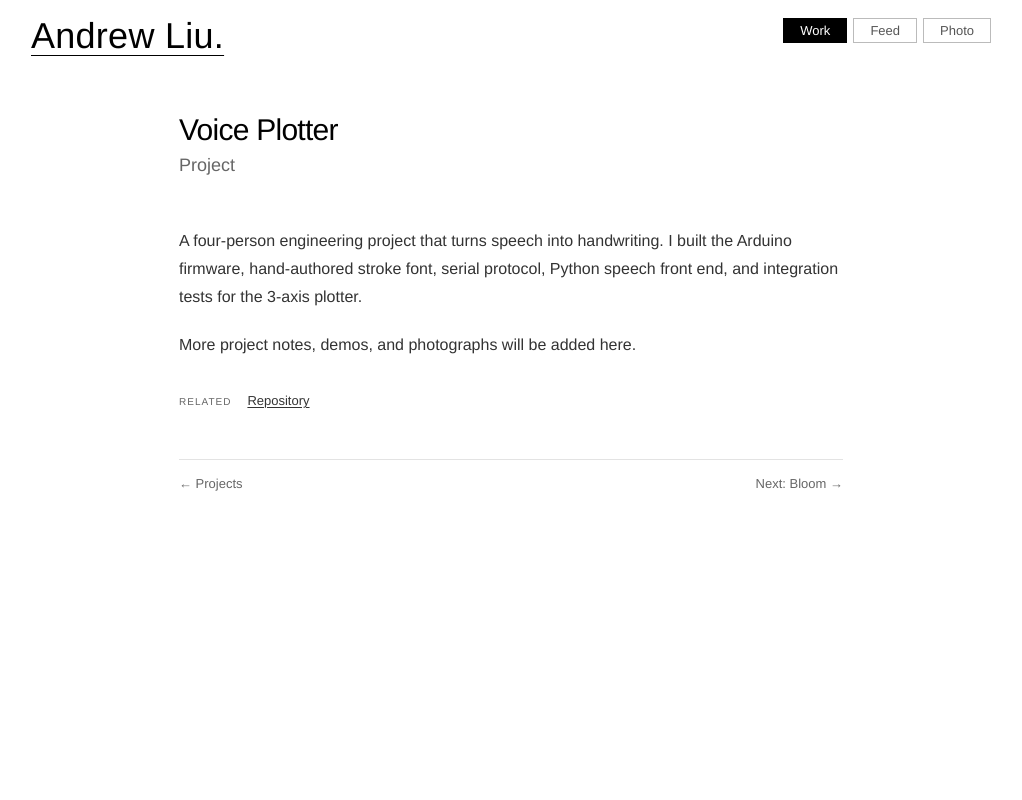
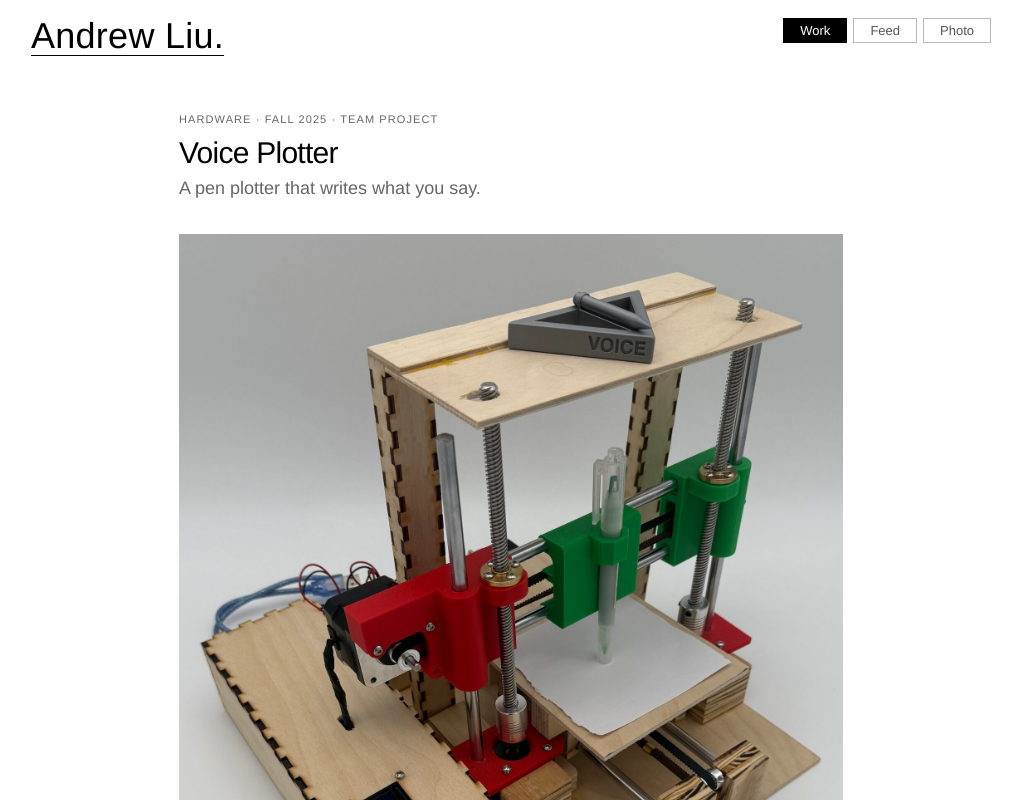
Before and after one commit to aandrx/aandrx.github.io, a Next.js app: page /projects/voice-plotter in a window 1280 px wide. Shown: the top 800 px of the page, without its empty margins (129-1151 px from the left). Built offline with nearby package versions, Linux system fonts and the light colour scheme; no server answers.

Commit message:
Promote Voice Plotter article to live project page
Render the reviewed Voice Plotter writing and imagery at the real project route, remove the temporary mock, and add live-page regression coverage.

```diff
--- a/src/app/projects/[slug]/page.tsx
+++ b/src/app/projects/[slug]/page.tsx
@@ -2,6 +2,7 @@ import type { Metadata } from 'next'
 import { notFound } from 'next/navigation'
 import { PROJECT_ENTRIES, getNextProject, getProject } from '@/lib/project-data'
 import ProjectArticle from './project-article'
+import VoicePlotterArticle from './voice-plotter-article'
 
 type Props = {
   params: Promise<{ slug: string }>
@@ -31,5 +32,9 @@ export default async function ProjectPage({ params }: Props) {
   const project = getProject(slug)
   if (!project) notFound()
 
+  if (project.slug === 'voice-plotter') {
+    return <VoicePlotterArticle project={project} next={getNextProject(slug)} />
+  }
+
   return <ProjectArticle project={project} next={getNextProject(slug)} />
 }
--- a/src/app/projects/voice-plotter/mock/voice-plotter-mock.css
+++ b/src/app/projects/[slug]/voice-plotter-article.css
@@ -1,13 +1,3 @@
-.project-mock-label {
-  display: inline-block;
-  margin: 0 0 28px;
-  padding: 4px 7px;
-  background: #f1f1ee;
-  color: #555;
-  font: 400 11px/1.4 "Helvetica Neue", Helvetica, Arial, sans-serif;
-  letter-spacing: .04em;
-}
-
 .project-kicker {
   margin: 0 0 8px;
   color: #666;
@@ -16,7 +6,7 @@
   text-transform: uppercase;
 }
 
-.voice-plotter-mock .feed-article-date {
+.voice-plotter-article .feed-article-date {
   margin-bottom: 32px;
 }
 
@@ -58,7 +48,7 @@
   font: 400 13px/1.45 "Helvetica Neue", Helvetica, Arial, sans-serif;
 }
 
-.voice-plotter-mock .feed-body h2 {
+.voice-plotter-article .feed-body h2 {
   margin-top: 44px;
 }
 
--- a/src/app/projects/voice-plotter/mock/page.tsx
+++ b/src/app/projects/[slug]/voice-plotter-article.tsx
@@ -1,15 +1,10 @@
-import type { Metadata } from 'next'
 import Image from 'next/image'
 import Link from 'next/link'
-import ProjectsTop from '../../projects-top'
-import '../../../feed/feed.css'
-import '../../../feed/[slug]/feed-article.css'
-import './voice-plotter-mock.css'
-
-export const metadata: Metadata = {
-  title: 'Voice Plotter draft · Andrew Liu',
-  robots: { index: false, follow: false },
-}
+import type { ProjectItem } from '@/lib/project-data'
+import ProjectsTop from '../projects-top'
+import '../../feed/feed.css'
+import '../../feed/[slug]/feed-article.css'
+import './voice-plotter-article.css'
 
 const facts = [
   ['Team', 'Four-person EG-UY 1004 project'],
@@ -18,14 +13,17 @@ const facts = [
   ['Speed', 'About 15 seconds per letter'],
 ]
 
-export default function VoicePlotterMockPage() {
+type Props = {
+  project: ProjectItem
+  next?: ProjectItem
+}
+
+export default function VoicePlotterArticle({ project, next }: Props) {
   return (
-    <main className="feed-page feed-article voice-plotter-mock">
+    <main className="feed-page feed-article voice-plotter-article" data-project-article={project.slug}>
       <ProjectsTop />
 
       <article className="feed-article-main">
-        <p className="project-mock-label">Draft project page for review. Not linked from Projects yet.</p>
-
         <header className="feed-article-head">
           <p className="project-kicker">Hardware · Fall 2025 · Team project</p>
           <h1>Voice Plotter</h1>
@@ -139,7 +137,11 @@ export default function VoicePlotterMockPage() {
 
         <footer className="feed-article-foot">
           <Link href="/projects/">← Projects</Link>
-          <a href="https://github.com/aandrx/voice-plotter" target="_blank" rel="noreferrer">Repository →</a>
+          {next ? (
+            <Link href={`/projects/${next.slug}/`}>Next: {next.title} →</Link>
+          ) : (
+            <Link href="/projects/">Projects →</Link>
+          )}
         </footer>
       </article>
     </main>
```
Also changed, not shown: tests/projects.browser.mjs (+27 -0 lines).
